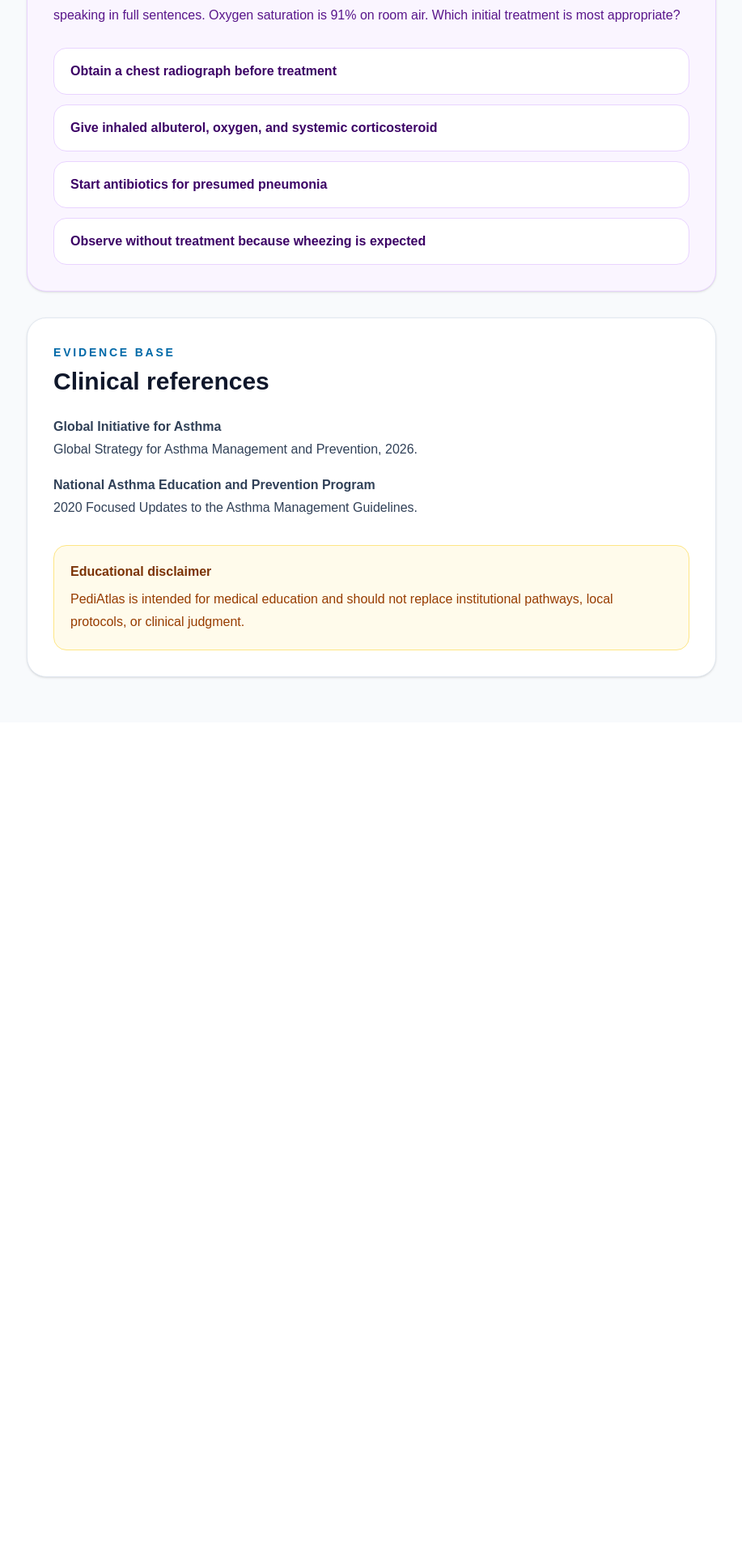
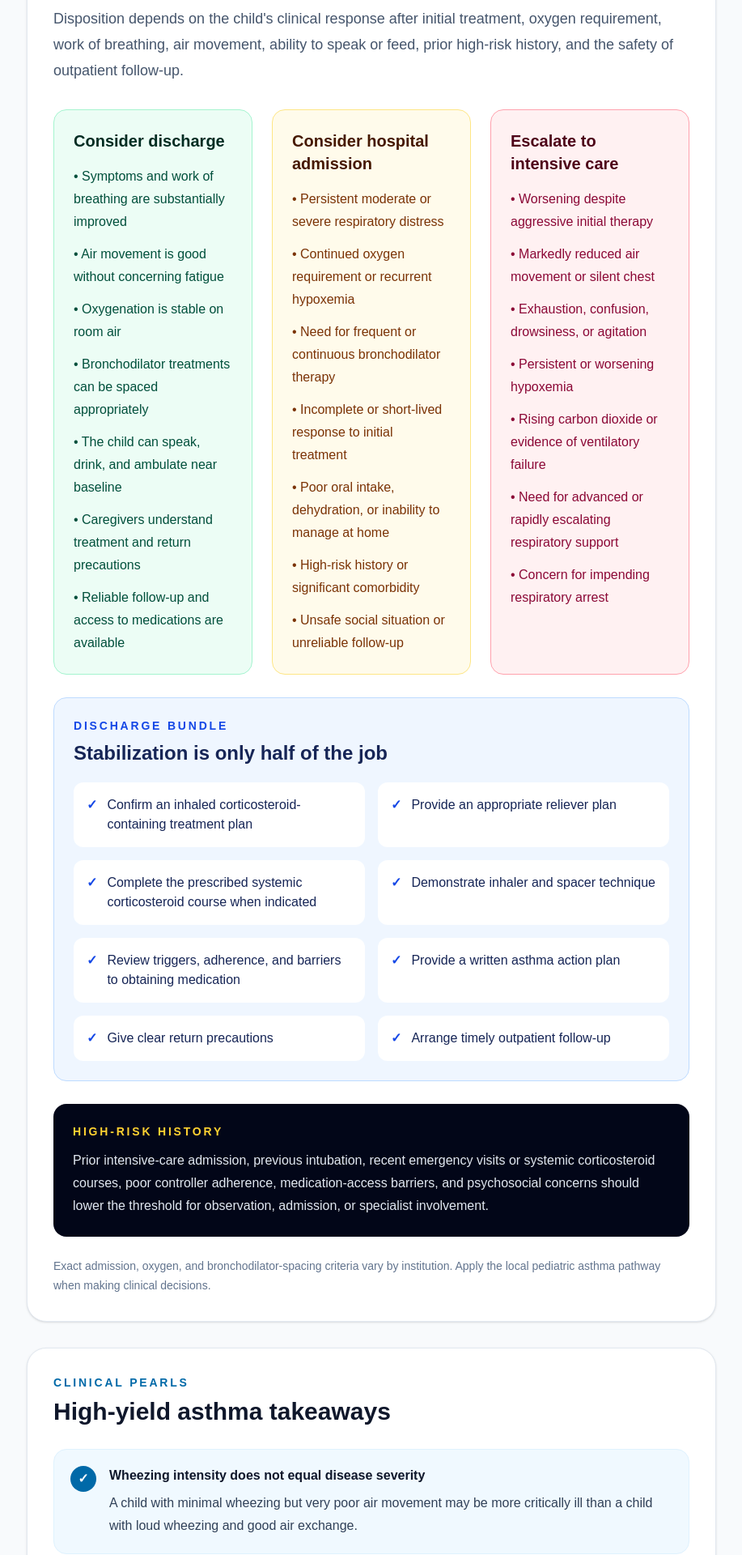
Before and after one commit to ChrisDobbinsMD/Pediatlas, a Next.js app: page /respiratory/lower-airway/asthma in a window 1280 px wide. Shown: the part 7140-9060 px from the top of the page at 81% size, without its empty margins (307-1224 px from the left). Before the commit the page ends 8032 px from the top, so only its background shows below. Built offline with nearby package versions, Linux system fonts and the light colour scheme.

Commit message:
Made some final touches to Asthma 1.0

```diff
--- a/src/app/respiratory/lower-airway/asthma/page.tsx
+++ b/src/app/respiratory/lower-airway/asthma/page.tsx
@@ -590,6 +590,213 @@ export default function AsthmaPage() {
           </section>
 
 <section
+  id="disposition"
+  className="rounded-3xl border border-slate-200 bg-white p-8 shadow-sm"
+>
+  <p className="text-sm font-semibold uppercase tracking-[0.2em] text-sky-700">
+    Disposition
+  </p>
+
+  <h2 className="mt-2 text-3xl font-bold">
+    Reassess the response—not just the initial appearance
+  </h2>
+
+  <p className="mt-5 text-lg leading-8 text-slate-600">
+    Disposition depends on the child&apos;s clinical response after initial
+    treatment, oxygen requirement, work of breathing, air movement, ability to
+    speak or feed, prior high-risk history, and the safety of outpatient
+    follow-up.
+  </p>
+
+  <div className="mt-8 grid gap-6 lg:grid-cols-3">
+    <div className="rounded-2xl border border-emerald-200 bg-emerald-50 p-6">
+      <h3 className="text-xl font-bold text-emerald-950">
+        Consider discharge
+      </h3>
+
+      <ul className="mt-4 space-y-3 leading-7 text-emerald-900">
+        <li>• Symptoms and work of breathing are substantially improved</li>
+        <li>• Air movement is good without concerning fatigue</li>
+        <li>• Oxygenation is stable on room air</li>
+        <li>• Bronchodilator treatments can be spaced appropriately</li>
+        <li>• The child can speak, drink, and ambulate near baseline</li>
+        <li>• Caregivers understand treatment and return precautions</li>
+        <li>• Reliable follow-up and access to medications are available</li>
+      </ul>
+    </div>
+
+    <div className="rounded-2xl border border-amber-200 bg-amber-50 p-6">
+      <h3 className="text-xl font-bold text-amber-950">
+        Consider hospital admission
+      </h3>
+
+      <ul className="mt-4 space-y-3 leading-7 text-amber-900">
+        <li>• Persistent moderate or severe respiratory distress</li>
+        <li>• Continued oxygen requirement or recurrent hypoxemia</li>
+        <li>• Need for frequent or continuous bronchodilator therapy</li>
+        <li>• Incomplete or short-lived response to initial treatment</li>
+        <li>• Poor oral intake, dehydration, or inability to manage at home</li>
+        <li>• High-risk history or significant comorbidity</li>
+        <li>• Unsafe social situation or unreliable follow-up</li>
+      </ul>
+    </div>
+
+    <div className="rounded-2xl border border-rose-300 bg-rose-50 p-6">
+      <h3 className="text-xl font-bold text-rose-950">
+        Escalate to intensive care
+      </h3>
+
+      <ul className="mt-4 space-y-3 leading-7 text-rose-900">
+        <li>• Worsening despite aggressive initial therapy</li>
+        <li>• Markedly reduced air movement or silent chest</li>
+        <li>• Exhaustion, confusion, drowsiness, or agitation</li>
+        <li>• Persistent or worsening hypoxemia</li>
+        <li>• Rising carbon dioxide or evidence of ventilatory failure</li>
+        <li>• Need for advanced or rapidly escalating respiratory support</li>
+        <li>• Concern for impending respiratory arrest</li>
+      </ul>
+    </div>
+  </div>
+
+  <div className="mt-7 rounded-2xl border border-blue-200 bg-blue-50 p-6">
+    <p className="text-sm font-semibold uppercase tracking-[0.2em] text-blue-700">
+      Discharge bundle
+    </p>
+
+    <h3 className="mt-2 text-2xl font-bold text-blue-950">
+      Stabilization is only half of the job
+    </h3>
+
+    <div className="mt-5 grid gap-4 md:grid-cols-2">
+      {[
+        "Confirm an inhaled corticosteroid-containing treatment plan",
+        "Provide an appropriate reliever plan",
+        "Complete the prescribed systemic corticosteroid course when indicated",
+        "Demonstrate inhaler and spacer technique",
+        "Review triggers, adherence, and barriers to obtaining medication",
+        "Provide a written asthma action plan",
+        "Give clear return precautions",
+        "Arrange timely outpatient follow-up",
+      ].map((item) => (
+        <div
+          key={item}
+          className="flex gap-3 rounded-xl bg-white p-4 text-blue-950"
+        >
+          <span className="font-bold text-blue-700">✓</span>
+          <p className="leading-6">{item}</p>
+        </div>
+      ))}
+    </div>
+  </div>
+
+  <div className="mt-7 rounded-2xl bg-slate-950 p-6 text-white">
+    <p className="text-sm font-semibold uppercase tracking-[0.2em] text-amber-300">
+      High-risk history
+    </p>
+
+    <p className="mt-3 leading-7 text-slate-200">
+      Prior intensive-care admission, previous intubation, recent emergency
+      visits or systemic corticosteroid courses, poor controller adherence,
+      medication-access barriers, and psychosocial concerns should lower the
+      threshold for observation, admission, or specialist involvement.
+    </p>
+  </div>
+
+  <p className="mt-6 text-sm leading-6 text-slate-500">
+    Exact admission, oxygen, and bronchodilator-spacing criteria vary by
+    institution. Apply the local pediatric asthma pathway when making clinical
+    decisions.
+  </p>
+</section>
+
+<section
+  id="pearls"
+  className="rounded-3xl border border-slate-200 bg-white p-8 shadow-sm"
+>
+  <p className="text-sm font-semibold uppercase tracking-[0.2em] text-sky-700">
+    Clinical pearls
+  </p>
+
+  <h2 className="mt-2 text-3xl font-bold">
+    High-yield asthma takeaways
+  </h2>
+
+  <div className="mt-7 grid gap-4">
+    {[
+      {
+        title: "Wheezing intensity does not equal disease severity",
+        description:
+          "A child with minimal wheezing but very poor air movement may be more critically ill than a child with loud wheezing and good air exchange.",
+      },
+      {
+        title: "A silent chest is an emergency",
+        description:
+          "Diminishing wheeze accompanied by worsening work of breathing, fatigue, altered mental status, or poor air movement suggests critically limited airflow—not improvement.",
+      },
+      {
+        title: "Treat before ordering routine tests",
+        description:
+          "A typical asthma exacerbation is assessed clinically, and urgent bronchodilator treatment should not be delayed for routine chest radiography or laboratory testing.",
+      },
+      {
+        title: "Look beyond the current exacerbation",
+        description:
+          "Ask about nighttime symptoms, exercise limitation, prior emergency visits, systemic steroid courses, hospitalization, intensive-care admission, and previous intubation.",
+      },
+      {
+        title: "Inhaler technique is part of the treatment",
+        description:
+          "Before escalating long-term therapy, confirm that the medication is being taken, the inhaler technique is correct, and the child has an appropriate spacer.",
+      },
+      {
+        title: "Asthma control and asthma severity are not the same",
+        description:
+          "Control describes the child's current symptoms and future risk, while severity is judged retrospectively by the treatment required to maintain control.",
+      },
+      {
+        title: "Every child needs a plan after stabilization",
+        description:
+          "Discharge planning should address controller therapy, reliever use, trigger reduction, spacer technique, follow-up, and a written asthma action plan.",
+      },
+    ].map((pearl) => (
+      <div
+        key={pearl.title}
+        className="flex gap-4 rounded-2xl border border-sky-100 bg-sky-50 p-5"
+      >
+        <span className="flex h-8 w-8 shrink-0 items-center justify-center rounded-full bg-sky-700 font-bold text-white">
+          ✓
+        </span>
+
+        <div>
+          <h3 className="font-bold text-slate-900">
+            {pearl.title}
+          </h3>
+
+          <p className="mt-2 leading-7 text-slate-700">
+            {pearl.description}
+          </p>
+        </div>
+      </div>
+    ))}
+  </div>
+
+  <div className="mt-7 rounded-2xl bg-slate-950 p-6 text-white">
+    <p className="text-sm font-semibold uppercase tracking-[0.2em] text-amber-300">
+      Do not miss
+    </p>
+
+    <p className="mt-3 text-xl font-bold">
+      Less wheezing can mean less airflow.
+    </p>
+
+    <p className="mt-3 leading-7 text-slate-200">
+      Always interpret wheezing together with air entry, respiratory effort,
+      speech, oxygenation, fatigue, and mental status.
+    </p>
+  </div>
+</section>
+
+<section
   id="quiz"
   className="rounded-3xl border border-purple-200 bg-purple-50 p-8 shadow-sm"
 >
@@ -657,10 +864,31 @@ export default function AsthmaPage() {
     Give inhaled albuterol, oxygen, and systemic corticosteroid.
   </p>
 
+  {selectedAnswer === "Obtain a chest radiograph before treatment" && (
     <p className="mt-4 leading-7 text-slate-700">
-            Treatment should not be delayed for routine imaging when the
-            presentation is typical of an acute asthma exacerbation.
+      A typical asthma exacerbation is treated clinically. Routine chest
+      radiography is not required before starting therapy and should not delay
+      bronchodilator treatment, oxygen, or corticosteroids.
     </p>
+  )}
+
+  {selectedAnswer === "Start antibiotics for presumed pneumonia" && (
+    <p className="mt-4 leading-7 text-slate-700">
+      This presentation is most consistent with an acute asthma exacerbation,
+      not bacterial pneumonia. Antibiotics are reserved for findings that
+      suggest bacterial infection, such as focal lung findings, persistent
+      fever, or another convincing source.
+    </p>
+  )}
+
+  {selectedAnswer ===
+    "Observe without treatment because wheezing is expected" && (
+    <p className="mt-4 leading-7 text-slate-700">
+      This child has hypoxemia, moderate retractions, and impaired speech,
+      indicating a moderate-to-severe exacerbation. Observation alone is unsafe;
+      treatment should begin immediately.
+    </p>
+  )}
 </>
       )}
     </div>
```
Lines whose indentation alone changed are shown as unchanged.
